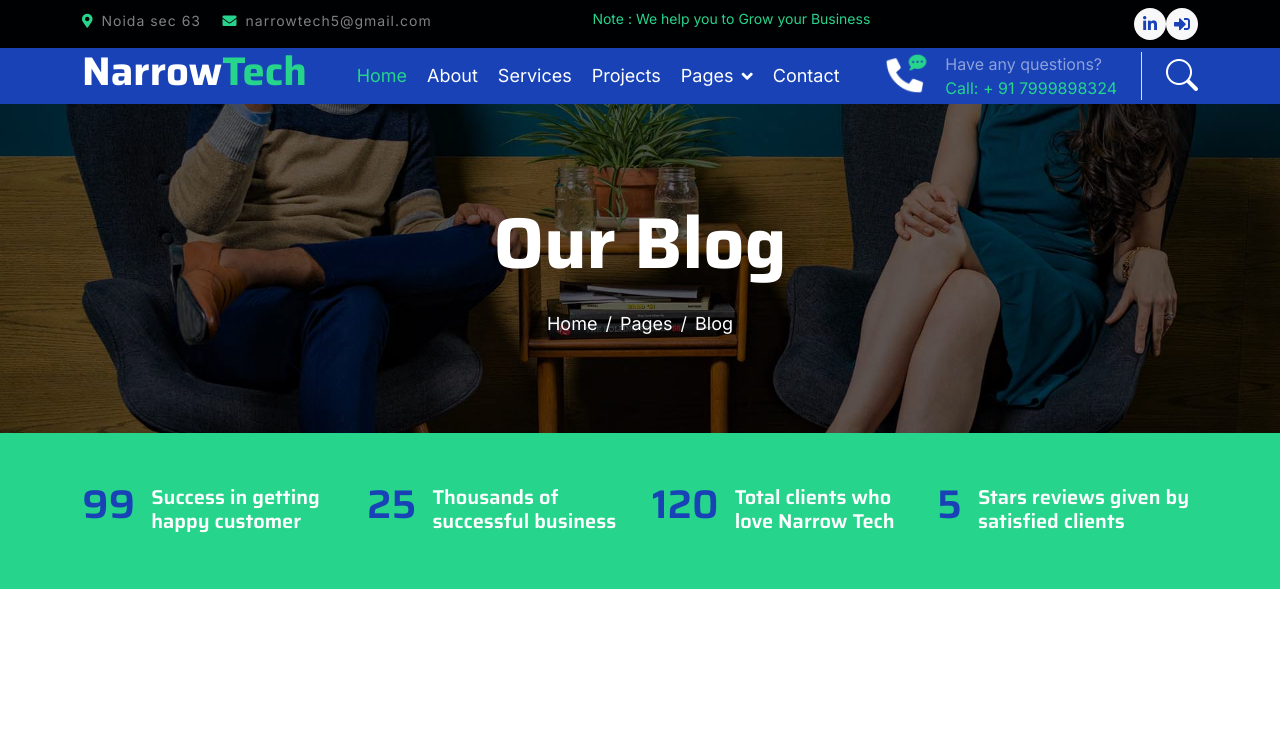
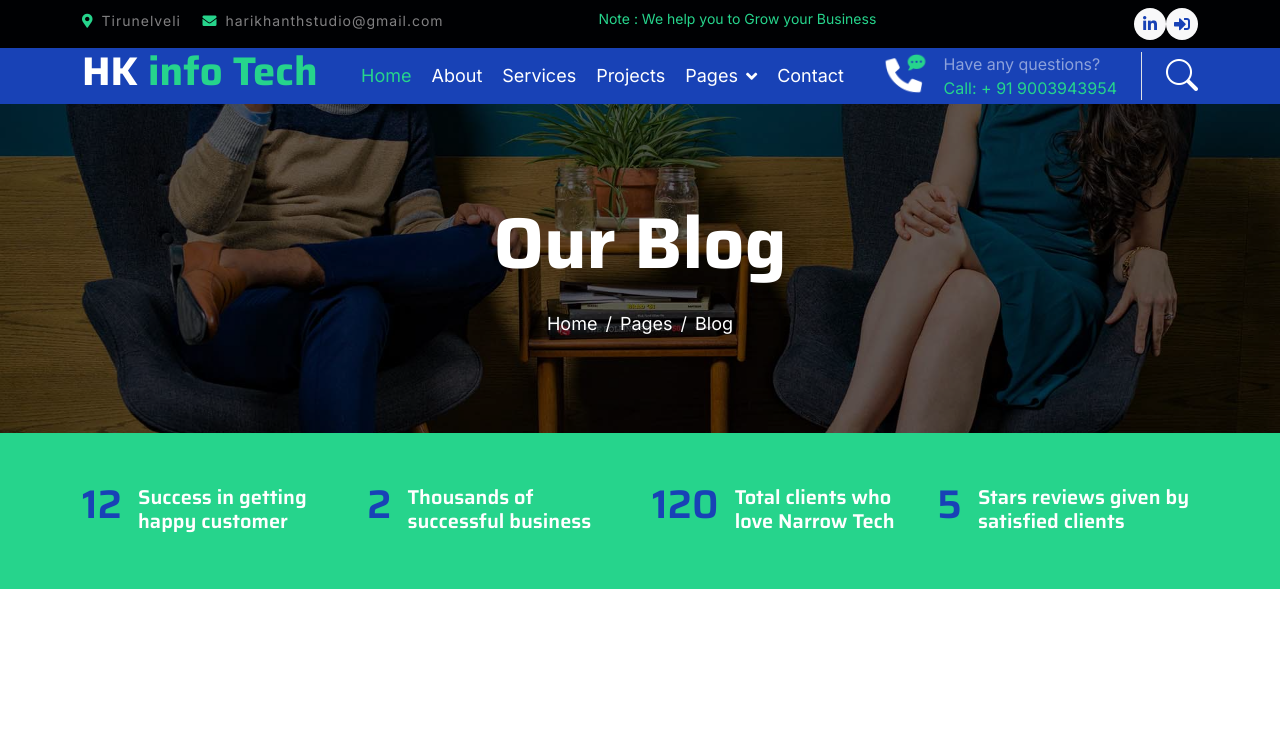
Before and after one commit to harikanthR/first-project, a Django app: page /blog/ in a window 1280 px wide. Shown: the top 730 px of the page. Run offline with Django 5.2, Linux system fonts and the light colour scheme; data comes from the database, SQL or seed files in the repository; some libraries are stand-ins or nearby versions.

Commit message:
added new name

```diff
--- a/templates/fact.html
+++ b/templates/fact.html
@@ -5,13 +5,13 @@
         <div class="row">
             <div class="col-lg-3 wow fadeIn" data-wow-delay=".1s">
                 <div class="d-flex counter">
-                    <h1 class="me-3 text-primary counter-value">99</h1>
+                    <h1 class="me-3 text-primary counter-value">12</h1>
                     <h5 class="text-white mt-1">Success in getting happy customer</h5>
                 </div>
             </div>
             <div class="col-lg-3 wow fadeIn" data-wow-delay=".3s">
                 <div class="d-flex counter">
-                    <h1 class="me-3 text-primary counter-value">25</h1>
+                    <h1 class="me-3 text-primary counter-value">2</h1>
                     <h5 class="text-white mt-1">Thousands of successful business</h5>
                 </div>
             </div>
--- a/templates/header.html
+++ b/templates/header.html
@@ -36,8 +36,8 @@
         <div class="container">
             <div class="d-flex justify-content-between topbar">
                 <div class="top-info">
-                    <small class="me-3 text-white-50"><a href="#"><i class="fas fa-map-marker-alt me-2 text-secondary"></i></a>Noida sec 63</small>
-                    <small class="me-3 text-white-50"><a href="#"><i class="fas fa-envelope me-2 text-secondary"></i></a>narrowtech5@gmail.com</small>
+                    <small class="me-3 text-white-50"><a href="#"><i class="fas fa-map-marker-alt me-2 text-secondary"></i></a>Tirunelveli</small>
+                    <small class="me-3 text-white-50"><a href="#"><i class="fas fa-envelope me-2 text-secondary"></i></a>harikhanthstudio@gmail.com</small>
                 </div>
                 <div id="note" class="text-secondary d-none d-xl-flex"><small>Note : We help you to Grow your Business</small></div>
                 <div class="top-link">
@@ -56,7 +56,7 @@
             <nav class="navbar navbar-dark navbar-expand-lg py-0">
                 <a href="{% url 'index' %}">
                     <h1 class="text-white fw-bold d-block">
-                        Narrow<span class="text-secondary">Tech</span></h1>
+                        HK<span class="text-secondary"> info Tech</span></h1>
                 </a>
                 <button type="button" class="navbar-toggler me-0" data-bs-toggle="collapse" data-bs-target="#navbarCollapse">
                     <span class="navbar-toggler-icon"></span>
@@ -90,7 +90,7 @@
                     </div>
                     <div class="d-flex flex-column pe-4 border-end">
                         <span class="text-white-50">Have any questions?</span>
-                        <span class="text-secondary">Call: + 91 7999898324</span>
+                        <span class="text-secondary">Call: + 91 9003943954</span>
                     </div>
                     <div class="d-flex align-items-center justify-content-center ms-4 ">
                         <a href="#"><i class="bi bi-search text-white fa-2x"></i> </a>
```
